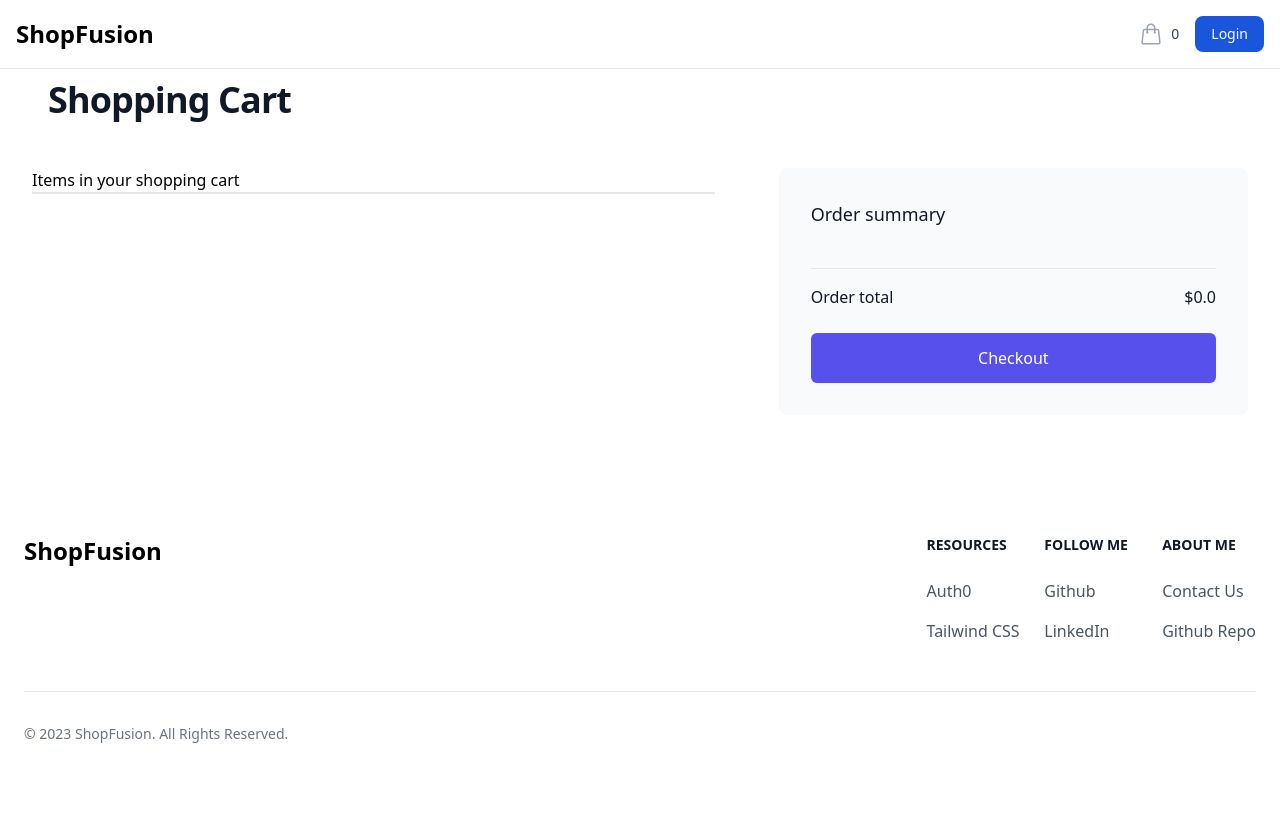
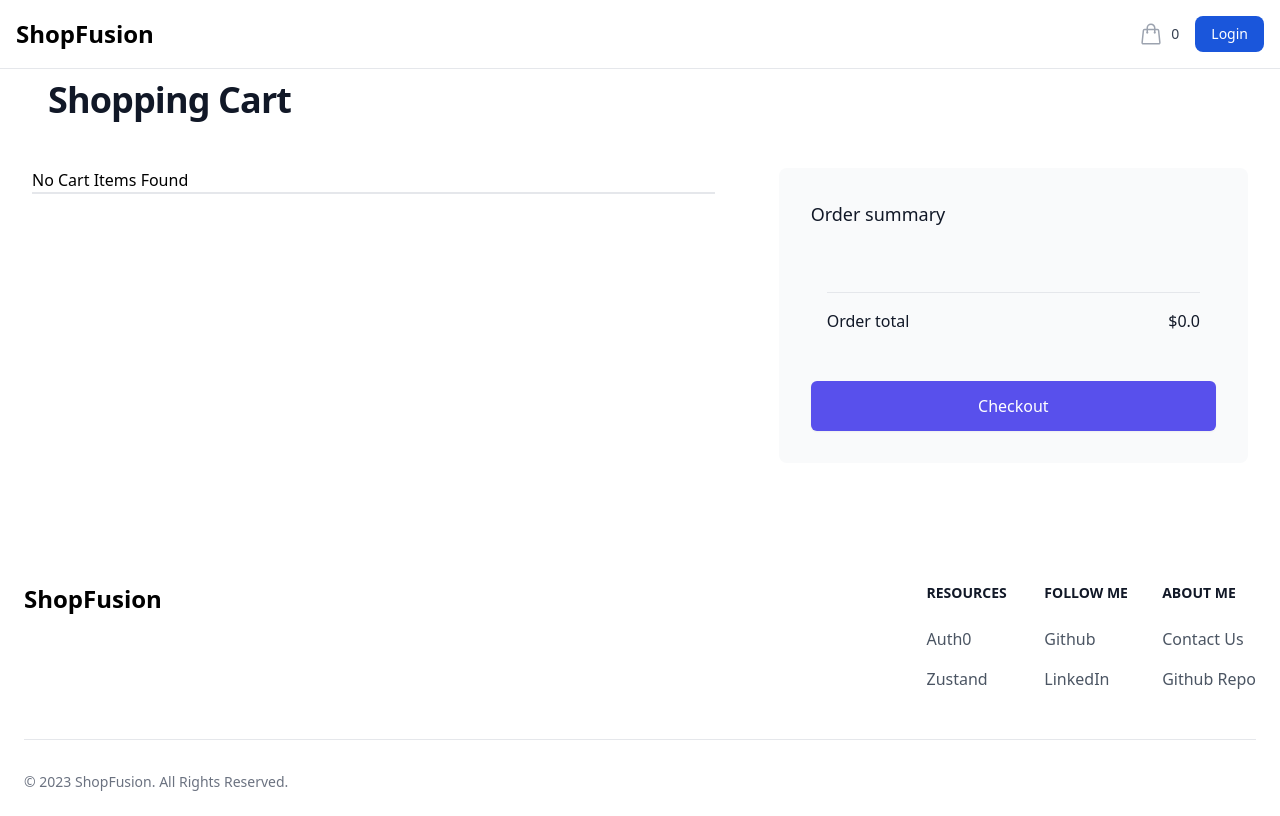
Before and after one commit to Sadanandgadwal/ShopFusion, a React (Vite) app: page /ShoppingCart1 in a window 1280 px wide. Built offline with nearby package versions, Linux system fonts and the light colour scheme.

Commit message:
shoppingcart

```diff
--- a/src/components/Footer.jsx
+++ b/src/components/Footer.jsx
@@ -31,10 +31,10 @@ const Footer = () => {
                 </li>
                 <li>
                   <a
-                    href="https://tailwindcss.com/"
+                    href="https://docs.pmnd.rs/zustand/getting-started/introduction"
                     className="hover:underline"
                   >
-                    Tailwind CSS
+                    Zustand
                   </a>
                 </li>
               </ul>
--- a/src/components/ShoppingCart1.jsx
+++ b/src/components/ShoppingCart1.jsx
@@ -72,30 +72,19 @@ export default function ShoppingCart1() {
         <div className="mt-12 lg:grid lg:grid-cols-12 lg:items-start lg:gap-x-12 xl:gap-x-16">
           <div aria-labelledby="cart-heading" className="lg:col-span-7">
             <h2 id="cart-heading" className=" text-black">
-              Items in your shopping cart
+              {data.length === 0
+                ? "No Cart Items Found"
+                : "Items in your shopping cart"}
             </h2>
             <ul
               role="list"
               className="divide-y divide-gray-200 border-b border-t border-gray-200"
             >
-              {data.length >= 0 ? (
-                data?.map((product, index) => (
-                  <li key={index} className="flex py-6 sm:py-10 ">
-                    <CartProduct product={product} />
-                  </li>
-                ))
-              ) : (
-                <li className="text-black flex py-6 sm:py-10 bg-black">
-                  No Items In Cart Lorem, ipsum dolor sit amet consectetur
-                  adipisicing elit. Aliquam ea molestiae molestias ipsam
-                  voluptates ullam harum, porro hic minima omnis totam inventore
-                  itaque minus velit repellat pariatur quia accusamus aut,
-                  voluptatem, natus expedita aperiam? Beatae, recusandae id amet
-                  reiciendis, ut mollitia deserunt aperiam placeat nisi sed
-                  aliquam, eligendi nam itaque? Labore alias nemo neque tempora
-                  sint earum dolores obcaecati?
+              {data?.map((product, index) => (
+                <li key={index} className="flex py-6 sm:py-10 ">
+                  <CartProduct product={product} />
                 </li>
-              )}
+              ))}
             </ul>
           </div>
 
@@ -111,7 +100,7 @@ export default function ShoppingCart1() {
               Order summary
             </h2>
 
-            <dl className="mt-6 space-y-4">
+            <dl className="mt-6 space-y-4 px-4 py-6">
               <div className="flex items-center justify-between">
                 <ol className="text-sm text-gray-600">
                   {data?.map((product, index) => (
@@ -120,7 +109,7 @@ export default function ShoppingCart1() {
                       className="text-sm list-decimal font-medium text-gray-900"
                     >
                       <span>{product.title}</span>
-                      &nbsp;
+                      &nbsp; &nbsp;
                       <span> ${product.subtotal}</span>
                     </li>
                   ))}
--- a/src/components/product.jsx
+++ b/src/components/product.jsx
@@ -15,7 +15,6 @@ const Product = ({ product }) => {
   async function AddCart(id) {
     const product = { productId: id, quantity: 1 };
     AddtoCart(product);
-
     alert("Product Added Successfully to Cart");
   }
 
```
